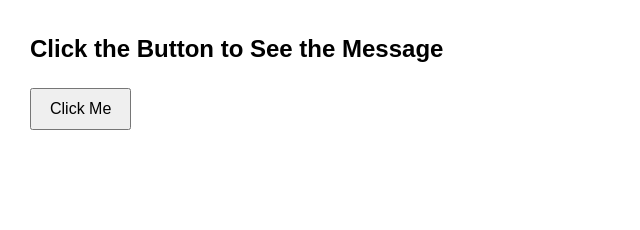
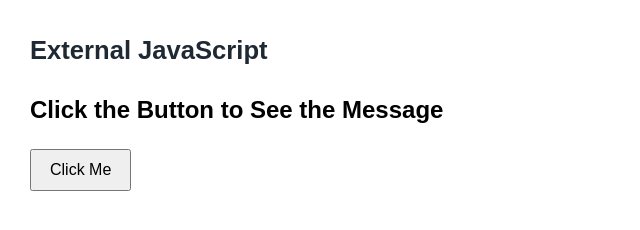
Before and after one commit to seanneol88/S79146_CSF3133_K3, a plain HTML site: page Lab 6/extjavascript.html in a window 1280 px wide. Shown: the whole page, without its empty margins (0-640 px from the left). Drawn offline with Linux system fonts and the light colour scheme.

Commit message:
Give each Lab 6 demo page a level-one heading
Seven pages started at h2, so the checker reported a document with
headings but no h1. Each now opens with a short page title; the module's
own h2 ("What Can JavaScript Do?", "Multiplication Table Generator",
and so on) stays where it was.

Co-authored-by: arena-agent <297053741+arena-agent@users.noreply.github.com>

```diff
--- a/Lab 6/extjavascript.html
+++ b/Lab 6/extjavascript.html
@@ -23,9 +23,16 @@
             font-size: 1rem;
             cursor: pointer;
         }
+
+        h1 {
+            font-size: 1.6rem;
+            margin: 0 0 18px;
+            color: #1F2933;
+        }
     </style>
 </head>
 <body>
+    <h1>External JavaScript</h1>
     <h2>Click the Button to See the Message</h2>
 
     <!-- Button to trigger the JavaScript function -->
```
Also changed, not shown: Lab 6/changelight.html (+7 -0 lines), Lab 6/disable-right-click.html (+7 -0 lines), Lab 6/form-validation.html (+7 -0 lines), Lab 6/guess-number.html (+7 -0 lines), Lab 6/multiplication-table.html (+7 -0 lines), Lab 6/numeric-validation.html (+7 -0 lines).
